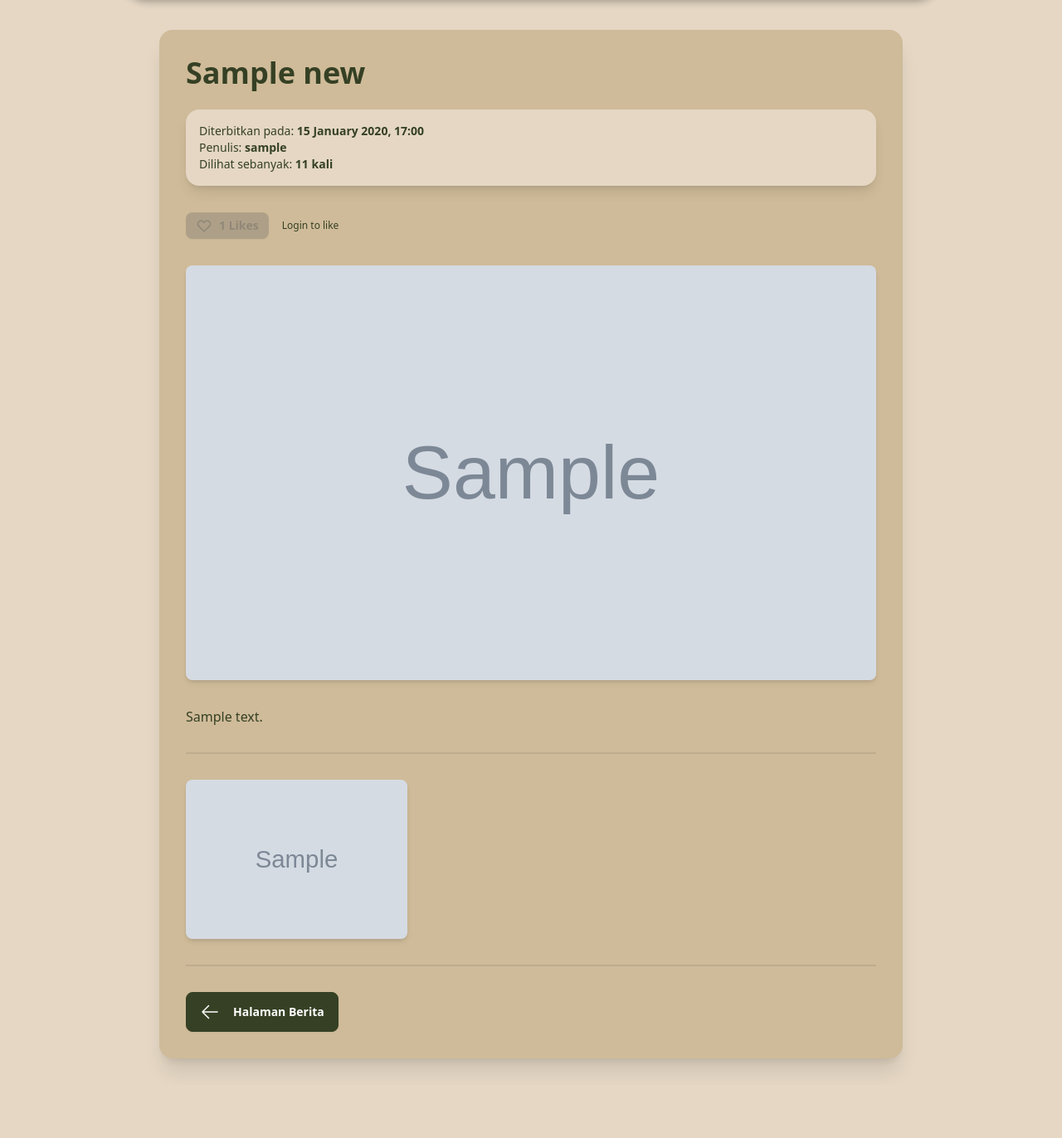
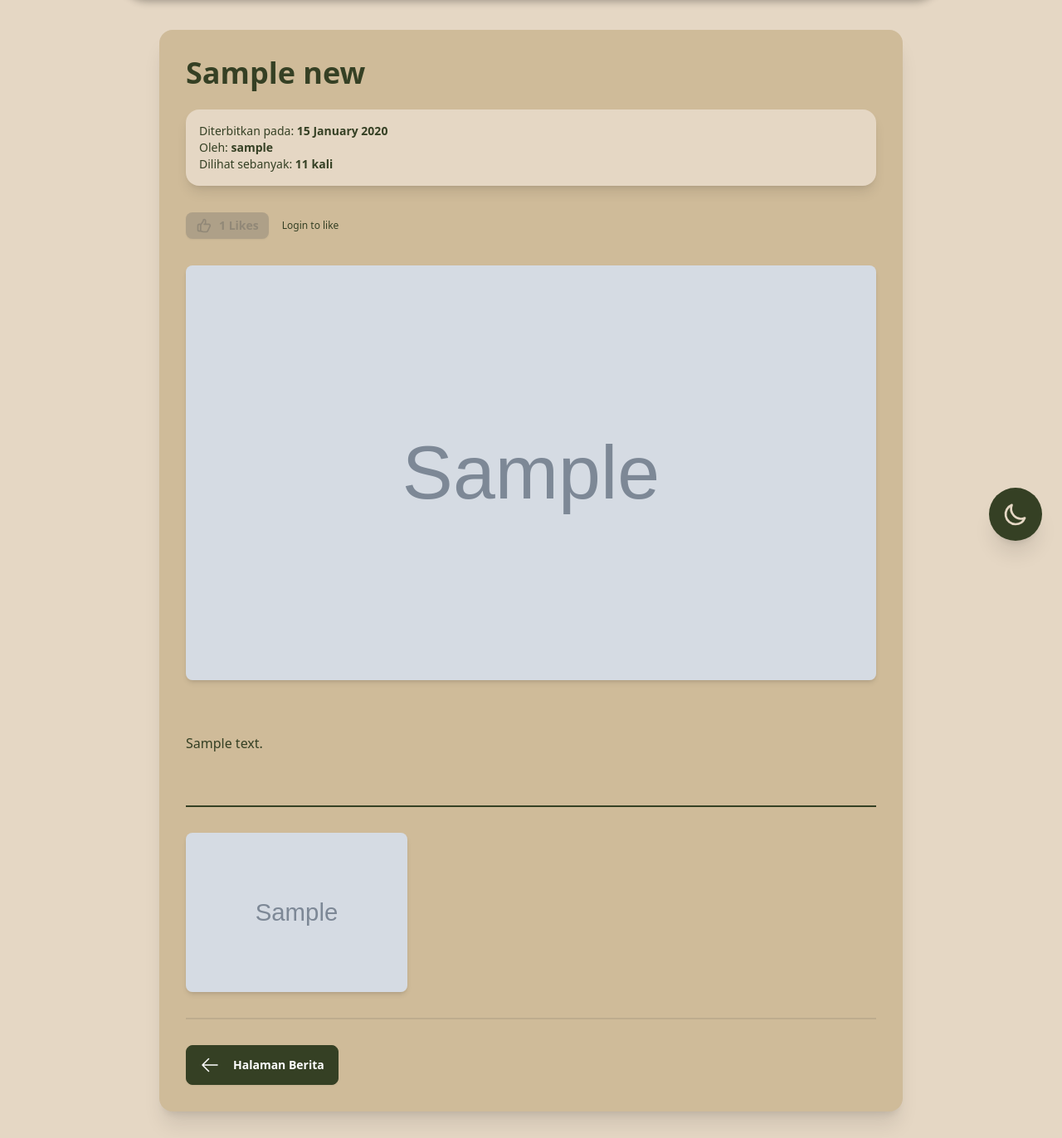
Before and after one commit to pbp-kelompok-c09/MountTrack, a Django app: page /news/00000000-0000-0000-0000-000000000001/ in a window 1280 px wide. Shown: the part 124-1496 px from the top of the page at 83% size. Before the commit the page ends 1414 px from the top, so only its background shows below. Run offline with Django 5.2, Linux system fonts and the light colour scheme; tables that the repository leaves empty hold one stand-in row (values such as "Sample post"); grey boxes marked "Sample" are stand-in pictures; some libraries are stand-ins or nearby versions; some web fonts are replaced.

Commit message:
konsistensi web app dan flutter news

```diff
--- a/news/templates/show_news.html
+++ b/news/templates/show_news.html
@@ -8,34 +8,48 @@
     margin-top: 2em;
     margin-bottom: 2em;
   }
+
+  /* Transisi halus saat ganti tema */
+  .transition-theme {
+    transition-property: color, background-color, border-color, text-decoration-color, fill, stroke;
+    transition-timing-function: cubic-bezier(0.4, 0, 0.2, 1);
+    transition-duration: 300ms;
+  }
 </style>
 
-<div class="min-h-screen px-4 md:px-8 pb-4 md:pb-8 pt-40" style="background-color: #E5D7C4;" data-theme="light">
+<div id="main-content" class="min-h-screen px-4 md:px-8 pb-4 md:pb-8 pt-40 transition-theme bg-[#E5D7C4] dark:bg-gray-900">
 
-  <div class="card max-w-4xl mx-auto shadow-xl" style="background-color: #CFBB99;">
+  <button id="theme-toggle" class="fixed bottom-6 right-6 btn btn-circle btn-lg shadow-xl z-50 bg-[#354024] text-[#E5D7C4] hover:bg-[#2a331d] border-none">
+    <svg id="icon-sun" xmlns="http://www.w3.org/2000/svg" class="h-8 w-8 hidden" fill="none" viewBox="0 0 24 24" stroke="currentColor">
+      <path stroke-linecap="round" stroke-linejoin="round" stroke-width="2" d="M12 3v1m0 16v1m9-9h-1M4 12H3m15.364 6.364l-.707-.707M6.343 6.343l-.707-.707m12.728 0l-.707.707M6.343 17.657l-.707.707M16 12a4 4 0 11-8 0 4 4 0 018 0z" />
+    </svg>
+    <svg id="icon-moon" xmlns="http://www.w3.org/2000/svg" class="h-8 w-8" fill="none" viewBox="0 0 24 24" stroke="currentColor">
+      <path stroke-linecap="round" stroke-linejoin="round" stroke-width="2" d="M20.354 15.354A9 9 0 018.646 3.646 9.003 9.003 0 0012 21a9.003 9.003 0 008.354-5.646z" />
+    </svg>
+  </button>
+
+  <div class="card max-w-4xl mx-auto shadow-xl transition-theme bg-[#CFBB99] dark:bg-gray-800">
     <div class="card-body">
-
 
       {% csrf_token %}
 
-      <h1 class="card-title text-4xl font-bold mb-4" style="color: #354024;">
+      <h1 class="card-title text-4xl font-bold mb-4 transition-theme text-[#354024] dark:text-[#E5D7C4]">
         {{ news.title }}
       </h1>
 
-
-      <div class="alert mb-6 shadow-lg" style="background-color: #E5D7C4; border: none;">
+      <div class="alert mb-6 shadow-lg border-none transition-theme bg-[#E5D7C4] dark:bg-gray-700">
         <div>
-          <p class="text-sm" style="color: #354024;">
-            Diterbitkan pada: <strong>{{ news.published_date|date:"d F Y, H:i" }}</strong>
+          <p class="text-sm transition-theme text-[#354024] dark:text-gray-200">
+            Diterbitkan pada: <strong>{{ news.published_date|date:"d F Y" }}</strong>
           </p>
-          <p class="text-sm" style="color: #354024;">
+          <p class="text-sm transition-theme text-[#354024] dark:text-gray-200">
             {% if news.user %}
-              Penulis: <strong>{{ news.user.username }}</strong>
+              Oleh: <strong>{{ news.user.username }}</strong>
             {% else %}
-              Penulis: <strong>Anonymous</strong>
+              Oleh: <strong>Anonymous</strong>
             {% endif %}
           </p>
-          <p class="text-sm" style="color: #354024;">
+          <p class="text-sm transition-theme text-[#354024] dark:text-gray-200">
             Dilihat sebanyak: <strong>{{ news.news_views }} kali</strong>
           </p>
         </div>
@@ -43,28 +57,26 @@
 
       <div class="flex items-center gap-4 mb-6">
         {% if user.is_authenticated %}
-            <!-- Tombol 'button' ini akan dikontrol oleh JavaScript -->
             <button id="like-btn-detail"
-                    class="btn btn-sm gap-2 transition-all duration-200 {% if is_liked %} btn-error text-white {% else %} btn-outline btn-error {% endif %}"
+                    class="btn btn-sm gap-2 transition-all duration-200 {% if is_liked %} btn-success text-white {% else %} btn-outline btn-success {% endif %}"
                     data-url="{% url 'news:like_news' news.id %}">
 
-                <!-- Icon Hati -->
                 <svg xmlns="http://www.w3.org/2000/svg" class="h-5 w-5"
                      fill="{% if is_liked %}currentColor{% else %}none{% endif %}"
                      viewBox="0 0 24 24" stroke="currentColor">
-                    <path stroke-linecap="round" stroke-linejoin="round" stroke-width="2" d="M4.318 6.318a4.5 4.5 0 000 6.364L12 20.364l7.682-7.682a4.5 4.5 0 00-6.364-6.364L12 7.636l-1.318-1.318a4.5 4.5 0 00-6.364 0z" />
+                    <path stroke-linecap="round" stroke-linejoin="round" stroke-width="2" d="M14 10h4.764a2 2 0 011.789 2.894l-3.5 7A2 2 0 0115.263 21h-4.017c-.163 0-.326-.02-.485-.06L7 20m7-10V5a2 2 0 00-2-2h-.095c-.5 0-.905.405-.905.905 0 .714-.211 1.412-.608 2.006L7 11v9m7-10h-2M7 20H5a2 2 0 01-2-2v-6a2 2 0 012-2h2.5" />
                 </svg>
 
-                <!-- Jumlah Like -->
                 <span id="like-count-detail">{{ total_likes }}</span>
             </button>
         {% else %}
-            <!-- Tampilan untuk User Belum Login (Non-clickable) -->
-            <div class="btn btn-sm btn-disabled gap-2 bg-transparent border-none text-gray-500">
-                <svg xmlns="http://www.w3.org/2000/svg" class="h-5 w-5" fill="none" viewBox="0 0 24 24" stroke="currentColor"><path stroke-linecap="round" stroke-linejoin="round" stroke-width="2" d="M4.318 6.318a4.5 4.5 0 000 6.364L12 20.364l7.682-7.682a4.5 4.5 0 00-6.364-6.364L12 7.636l-1.318-1.318a4.5 4.5 0 00-6.364 0z" /></svg>
+            <div class="btn btn-sm btn-disabled gap-2 bg-transparent border-none text-gray-500 dark:text-gray-400">
+                <svg xmlns="http://www.w3.org/2000/svg" class="h-5 w-5" fill="none" viewBox="0 0 24 24" stroke="currentColor">
+                    <path stroke-linecap="round" stroke-linejoin="round" stroke-width="2" d="M14 10h4.764a2 2 0 011.789 2.894l-3.5 7A2 2 0 0115.263 21h-4.017c-.163 0-.326-.02-.485-.06L7 20m7-10V5a2 2 0 00-2-2h-.095c-.5 0-.905.405-.905.905 0 .714-.211 1.412-.608 2.006L7 11v9m7-10h-2M7 20H5a2 2 0 01-2-2v-6a2 2 0 012-2h2.5" />
+                </svg>
                 {{ total_likes }} Likes
             </div>
-            <a href="{% url 'userprofile:login' %}" class="text-xs link link-hover text-[#354024]">Login to like</a>
+            <a href="{% url 'userprofile:login' %}" class="text-xs link link-hover text-[#354024] dark:text-[#E5D7C4]">Login to like</a>
         {% endif %}
       </div>
 
@@ -75,14 +87,12 @@
         </figure>
       {% endif %}
 
-      <!-- Konten Berita -->
-      <div class="prose prose-lg max-w-none-prose-custom-spacing" style="color: #354024; --tw-prose-body: #354024;">
+      <div class="prose prose-lg max-w-none prose-custom-spacing transition-theme text-[#354024] dark:text-[#E5D7C4] dark:prose-invert">
         {{ news.content|linebreaks }}
       </div>
 
-      <div class="divider text-lg" style="color: #354024;"></div>
+      <div class="divider text-lg transition-theme before:bg-[#354024] after:bg-[#354024] dark:before:bg-gray-500 dark:after:bg-gray-500"></div>
 
-      <!-- Gambar Tambahan (Galeri) -->
       {% if images %}
         <div class="grid grid-cols-2 md:grid-cols-3 gap-4">
           {% for img in images %}
@@ -94,11 +104,10 @@
 
             <input type="checkbox" id="img-modal-{{ img.id }}" class="modal-toggle" />
             <div class="modal">
-              <div class="modal-box w-11/12 max-w-5xl relative p-0">
-                <label for="img-modal-{{ img.id }}" class="btn btn-sm btn-circle absolute right-2 top-2 z-10">✕</label>
+              <div class="modal-box w-11/12 max-w-5xl relative p-0 bg-[#E5D7C4] dark:bg-gray-800">
+                <label for="img-modal-{{ img.id }}" class="btn btn-sm btn-circle absolute right-2 top-2 z-10 btn-ghost dark:text-white">✕</label>
                 <img src="{{ img.image_url }}" alt="Gambar tambahan" class="w-full h-auto rounded-lg">
               </div>
-
 
               <label class="modal-backdrop" for="img-modal-{{ img.id }}">Tutup</label>
             </div>
@@ -106,11 +115,9 @@
           {% endfor %}
         </div>
       {% endif %}
-      <!-- Akhir Gambar Tambahan -->
 
       {% if not images %}
-        <!-- Pesan ini muncul jika 'images' (dari view) kosong -->
-        <p style="color: #354024;">Tidak ada gambar tambahan untuk berita ini.</p>
+        <p class="transition-theme text-[#354024] dark:text-gray-400">Tidak ada gambar tambahan untuk berita ini.</p>
       {% endif %}
 
 
@@ -118,7 +125,7 @@
 
 
       <div class="card-actions justify-start">
-        <a href="{% url 'news:page_news' %}" class="btn text-white" style="background-color: #354024; border-color: #354024;">
+        <a href="{% url 'news:page_news' %}" class="btn text-white transition-theme bg-[#354024] border-[#354024] hover:bg-[#2a331d] hover:border-[#2a331d] dark:bg-gray-700 dark:border-gray-600 dark:hover:bg-gray-600">
           <svg xmlns="http://www.w3.org/2000/svg" fill="none" viewBox="0 0 24 24" stroke-width="1.5" stroke="currentColor" class="w-6 h-6 mr-2">
             <path stroke-linecap="round" stroke-linejoin="round" d="M10.5 19.5 3 12m0 0 7.5-7.5M3 12h18" />
           </svg>
@@ -130,21 +137,72 @@
   </div>
 </div>
 
-<!-- script ajax like-->
 <script>
 document.addEventListener('DOMContentLoaded', function() {
+
+    // --- 1. LOGIKA DARK MODE ---
+    const themeToggleBtn = document.getElementById('theme-toggle');
+    const iconSun = document.getElementById('icon-sun');
+    const iconMoon = document.getElementById('icon-moon');
+    const htmlElement = document.documentElement;
+
+    // Fungsi update tampilan Icon (LOGIKA DIBALIK DISINI)
+    function updateIcon(isDark) {
+        if (isDark) {
+            // KONDISI: Sedang Dark Mode
+            // TAMPILKAN: Matahari (Sun) -> Agar user mengerti klik ini jadi terang
+            iconSun.classList.remove('hidden');
+            iconMoon.classList.add('hidden');
+        } else {
+            // KONDISI: Sedang Light Mode
+            // TAMPILKAN: Bulan (Moon) -> Agar user mengerti klik ini jadi gelap
+            iconMoon.classList.remove('hidden');
+            iconSun.classList.add('hidden');
+        }
+    }
+
+    // Cek Preferensi Awal (Urutan: LocalStorage -> System Preference)
+    const localTheme = localStorage.getItem('theme');
+    const systemPrefersDark = window.matchMedia('(prefers-color-scheme: dark)').matches;
+
+    if (localTheme === 'dark' || (!localTheme && systemPrefersDark)) {
+        // Apply Dark Mode
+        htmlElement.classList.add('dark');
+        updateIcon(true);
+    } else {
+        // Apply Light Mode
+        htmlElement.classList.remove('dark');
+        updateIcon(false);
+    }
+
+    // Event Listener Klik Tombol
+    if (themeToggleBtn) {
+        themeToggleBtn.addEventListener('click', function() {
+            if (htmlElement.classList.contains('dark')) {
+                // Sedang Dark -> Pindah ke Light
+                htmlElement.classList.remove('dark');
+                localStorage.setItem('theme', 'light');
+                updateIcon(false);
+            } else {
+                // Sedang Light -> Pindah ke Dark
+                htmlElement.classList.add('dark');
+                localStorage.setItem('theme', 'dark');
+                updateIcon(true);
+            }
+        });
+    }
+
+    // --- 2. LOGIKA LIKE (AJAX) ---
     const likeBtn = document.getElementById('like-btn-detail');
-
-    // Ambil token CSRF dari input tersembunyi yang kita tambahkan di atas
     const csrfTokenInput = document.querySelector('input[name="csrfmiddlewaretoken"]');
     const csrfToken = csrfTokenInput ? csrfTokenInput.value : '';
 
     if (likeBtn) {
         likeBtn.addEventListener('click', function(e) {
             e.preventDefault();
-
             const url = this.dataset.url;
 
+            // Efek klik
             this.classList.add('scale-90');
             setTimeout(() => this.classList.remove('scale-90'), 100);
 
@@ -166,19 +224,19 @@ document.addEventListener('DOMContentLoaded', function() {
                     const countSpan = document.getElementById('like-count-detail');
                     if (countSpan) countSpan.textContent = data.total_likes;
 
-                    // Update Tampilan Tombol & Icon
+                    // Update Style Tombol
                     const icon = this.querySelector('svg');
 
                     if (data.is_liked) {
-                        // Liked:
                         this.classList.remove('btn-outline');
-                        this.classList.add('btn-error', 'text-white');
+                        this.classList.add('btn-success', 'text-white');
+                        this.classList.remove('btn-error');
                         if (icon) icon.setAttribute('fill', 'currentColor');
                     } else {
-                        // Unliked:
                         this.classList.add('btn-outline');
-                        this.classList.remove('btn-error', 'text-white');
-                        this.classList.add('btn-error');
+                        this.classList.remove('text-white');
+                        this.classList.add('btn-success');
+                        this.classList.remove('btn-error');
                         if (icon) icon.setAttribute('fill', 'none');
                     }
                 }
@@ -190,4 +248,5 @@ document.addEventListener('DOMContentLoaded', function() {
 </script>
 
 
+
 {% endblock content %}
--- a/templates/base.html
+++ b/templates/base.html
@@ -6,6 +6,11 @@
     <meta name="viewport" content="width=device-width, initial-scale=1.0" />
     <title>{% block title %}MountTrack{% endblock %}</title>
     <script src="https://cdn.tailwindcss.com"></script>
+    <script>
+      tailwind.config = {
+        darkMode: 'class', // buat darkmod news
+      }
+    </script>
     <link href="https://cdn.jsdelivr.net/npm/daisyui@4.10.1/dist/full.min.css" rel="stylesheet" type="text/css" />
     {% block meta %} {% endblock meta %}
 
```
Also changed, not shown: news/templates/news_list_partial.html (+6 -4 lines), news/templates/page_news.html (+3 -4 lines).
